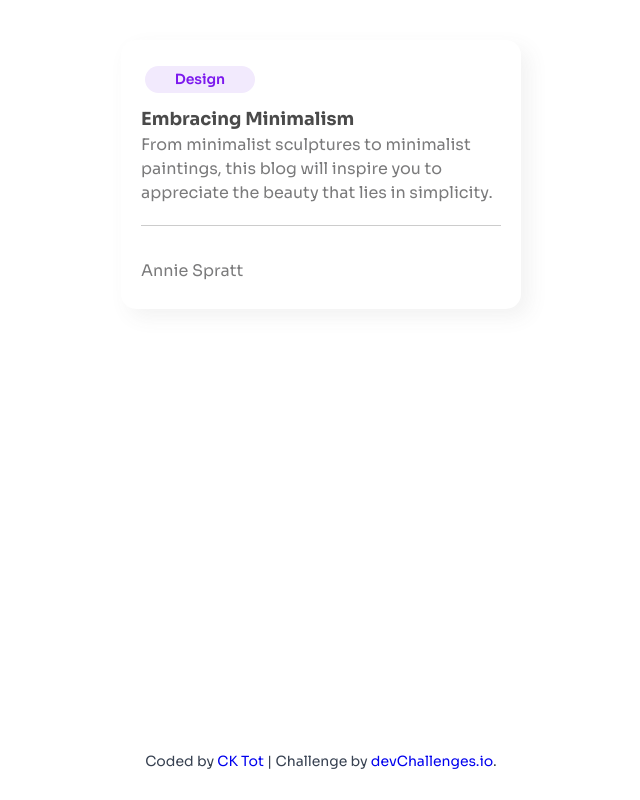
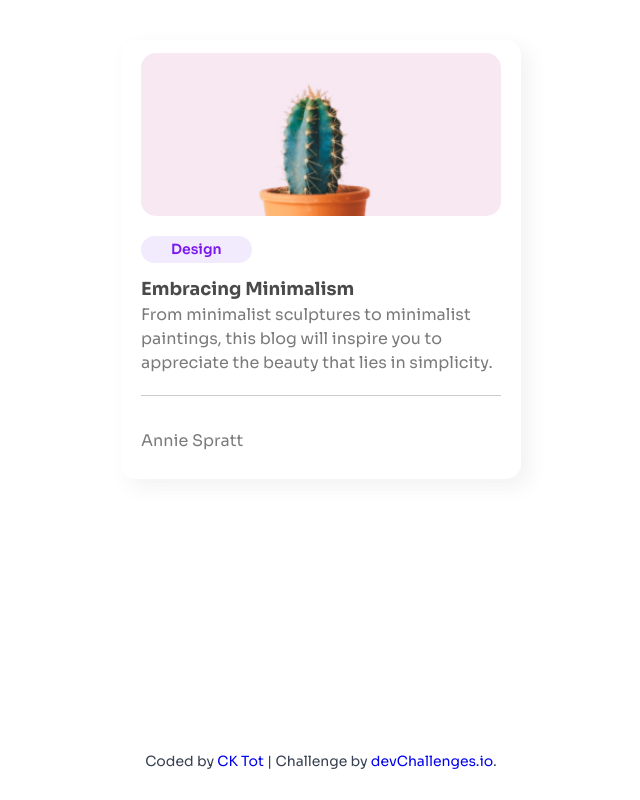
Before and after one commit to CK-Tot/Blog-card, a plain HTML site: page index.html in a window 1280 px wide. Shown: the whole page, without its empty margins (319-959 px from the left). Drawn offline with Linux system fonts and the light colour scheme.

Commit message:
Added an image

```diff
--- a/index.html
+++ b/index.html
@@ -18,7 +18,7 @@
   <body>
 
     <div class="container">
-      <img class="img" src="/resources/Cactus.jpg" alt="">
+      <img class="img" src="/Cactus.jpg" alt="">
       <a href="" class="design">Design</a>
       <h2 class="title">Embracing Minimalism</h2>
       <p class="description">
```
